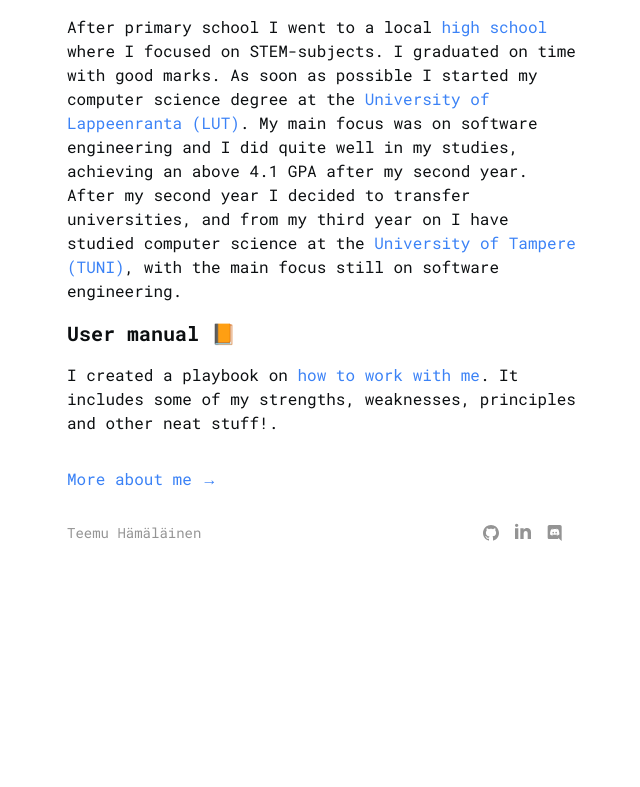
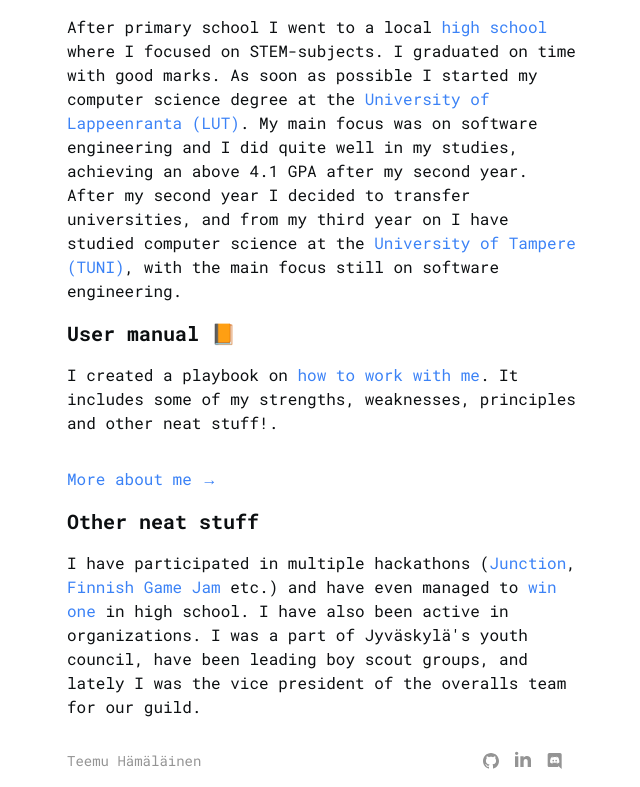
Before and after one commit to temevh/minimalisticPort, a Next.js app: page /about in a window 1280 px wide. Shown: the part 1253-2040 px from the top of the page, without its empty margins (317-957 px from the left). Before the commit the page ends 1812 px from the top, so only its background shows below. Built offline with nearby package versions, Linux system fonts and the light colour scheme.

Commit message:
added accolades

```diff
--- /dev/null
+++ b/src/app/about/components/Acollades.jsx
@@ -0,0 +1,41 @@
+const Acollades = () => {
+  return (
+    <>
+      <p className="text-xl font-bold mt-4 mb-4">Other neat stuff</p>
+      <p>
+        I have participated in multiple hackathons (
+        <a
+          href="https://www.hackjunction.com/"
+          className="text-blue-500 hover:text-blue-400 hover:cursor-pointer"
+          target="_blank"
+          rel="noopener noreferrer"
+        >
+          Junction
+        </a>
+        ,{" "}
+        <a
+          href="https://www.finnishgamejam.com/"
+          className="text-blue-500 hover:text-blue-400 hover:cursor-pointer"
+          target="_blank"
+          rel="noopener noreferrer"
+        >
+          Finnish Game Jam
+        </a>{" "}
+        etc.) and have even managed to{" "}
+        <a
+          href="https://edufutura.fi/tapahtumat/tag/hackathon/?eventDisplay=past"
+          className="text-blue-500 hover:text-blue-400 hover:cursor-pointer"
+          target="_blank"
+          rel="noopener noreferrer"
+        >
+          win one
+        </a>{" "}
+        in high school. I have also been active in organizations. I was a part
+        of Jyväskylä's youth council, have been leading boy scout groups, and
+        lately I was the vice president of the overalls team for our guild.
+      </p>
+    </>
+  );
+};
+
+export default Acollades;
--- a/src/app/about/components/index.jsx
+++ b/src/app/about/components/index.jsx
@@ -2,5 +2,6 @@ import Work from "./Work";
 import General from "./General";
 import Education from "./Education";
 import Next from "./Next";
+import Acollades from "./Acollades";
 
-export { Work, General, Education, Next };
+export { Work, General, Education, Next, Acollades };
--- a/src/app/about/page.jsx
+++ b/src/app/about/page.jsx
@@ -1,4 +1,4 @@
-import { Work, General, Education, Next } from "./components";
+import { Work, General, Education, Next, Acollades } from "./components";
 
 const AboutPage = () => {
   return (
@@ -8,6 +8,7 @@ const AboutPage = () => {
         <Work />
         <Education />
         <Next />
+        <Acollades />
       </div>
     </div>
   );
```
